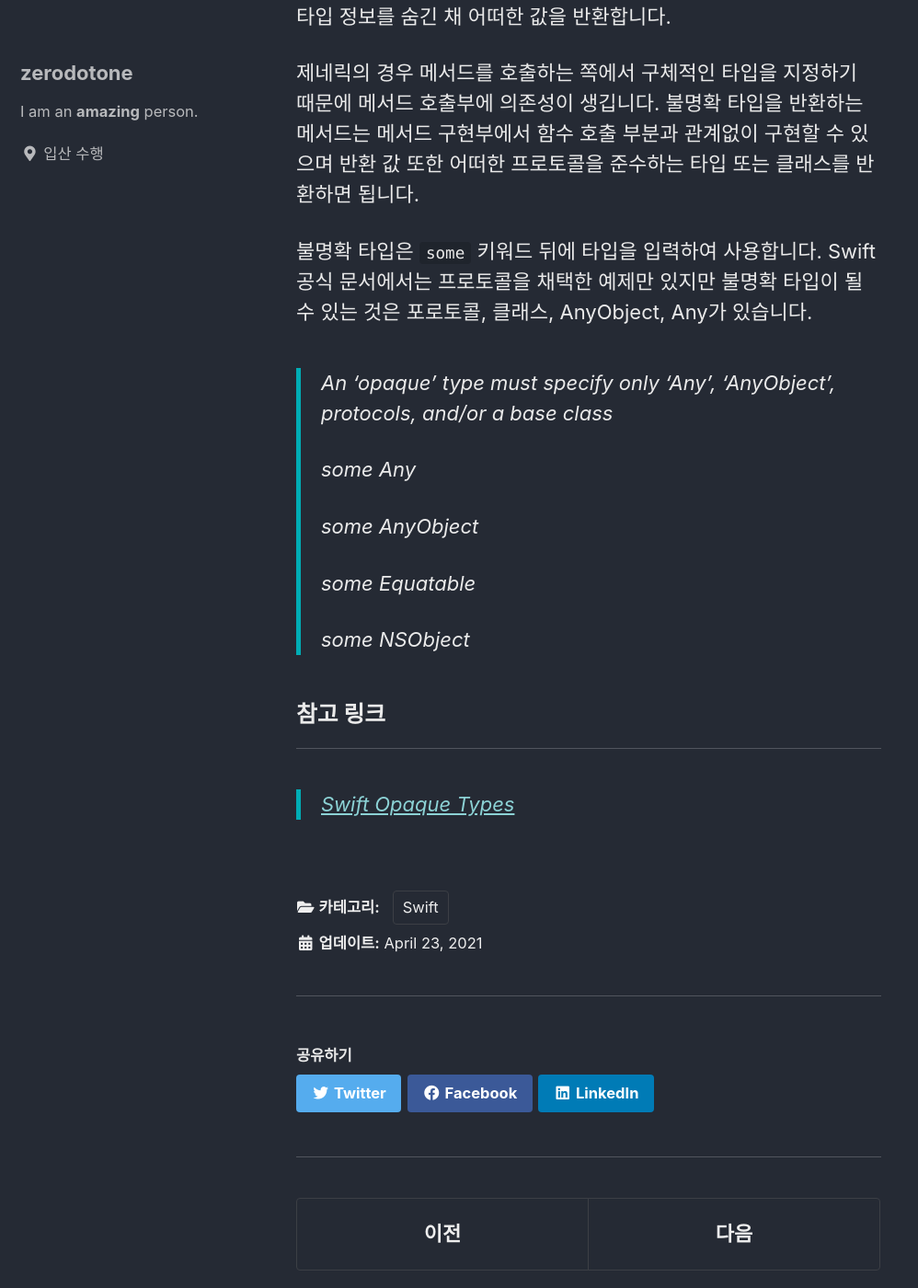
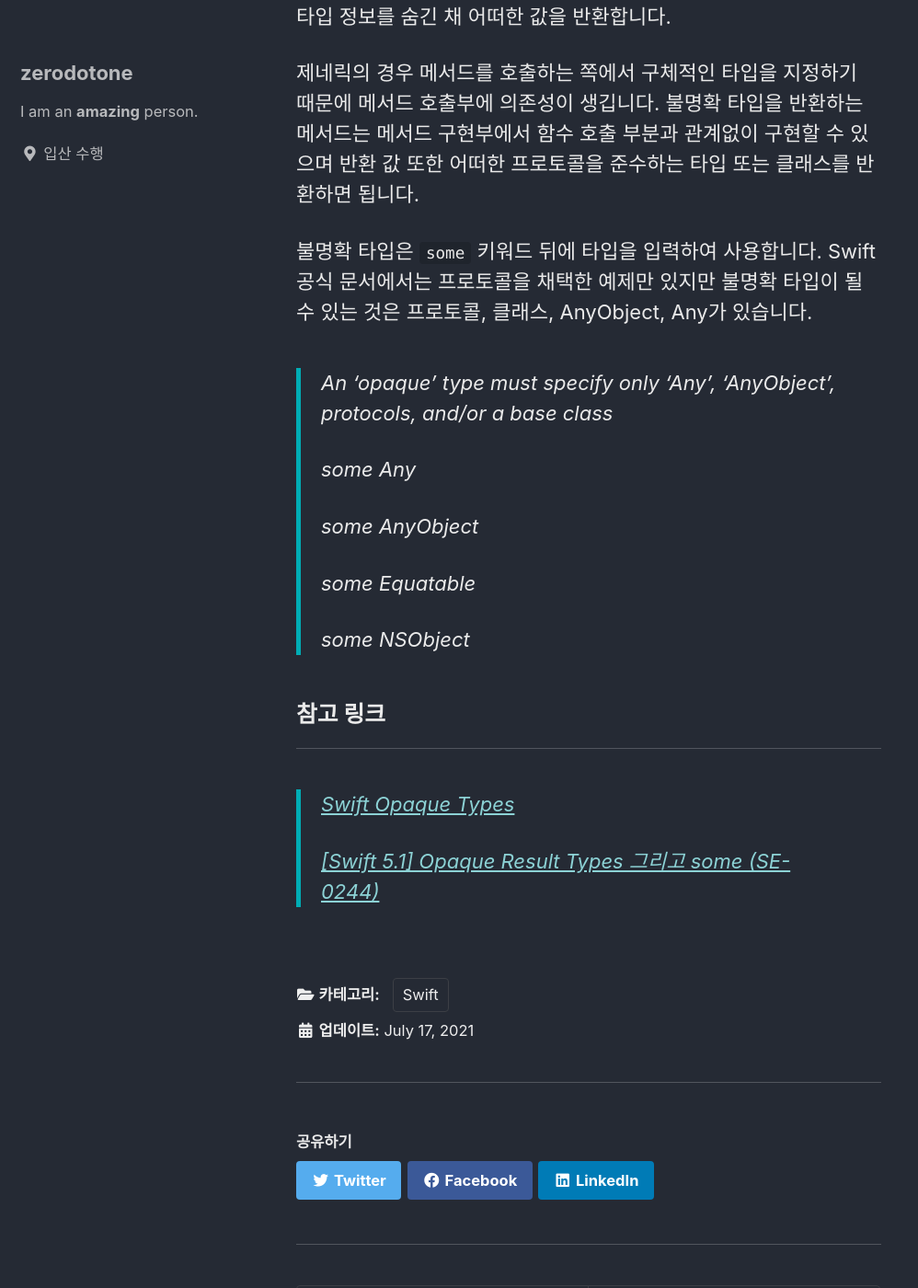
Before and after one commit to zdodev/zdodev.github.io, a Jekyll site: the page built from _posts/2021-04-23-Swift-불명확-타입(Opaque-Type)이란?.md, in a window 1280 px wide and 1400 px high, scrolled down 391 px. Shown: the whole window at 92% size, without its empty margins (0-998 px from the left). Built offline with Jekyll 4.4.1, drawn with Linux system fonts in a browser that asks for light colours; cached includes are drawn as plain includes.

Commit message:
✍️: 오타 수정 및 참고 링크 추가.

```diff
--- a/_posts/2021-04-23-Swift-불명확-타입(Opaque-Type)이란?.md
+++ b/_posts/2021-04-23-Swift-불명확-타입(Opaque-Type)이란?.md
@@ -2,7 +2,7 @@
 title: "Swift 불명확 타입(Opaque Type)이란?"
 categories:
   - Swift
-last_modified_at: 2021-04-23 01:30:00
+last_modified_at: 2021-07-17 14:30:00
 toc: true #Table of Contents
 comments: true
 
@@ -15,7 +15,7 @@ comments: true
 
 제네릭의 경우 메서드를 호출하는 쪽에서 구체적인 타입을 지정하기 때문에 메서드 호출부에 의존성이 생깁니다. 불명확 타입을 반환하는 메서드는 메서드 구현부에서 함수 호출 부분과 관계없이 구현할 수 있으며 반환 값 또한 어떠한 프로토콜을 준수하는 타입 또는 클래스를 반환하면 됩니다.
 
-불명확 타입은 `some` 키워드 뒤에 타입을 입력하여 사용합니다. Swift 공식 문서에서는 프로토콜을 채택한 예제만 있지만 불명확 타입이 될 수 있는 것은 포로토콜, 클래스, AnyObject, Any가 있습니다.
+불명확 타입은 `some` 키워드 뒤에 타입을 입력하여 사용합니다. Swift 공식 문서에서는 프로토콜을 채택한 예제만 있지만 불명확 타입이 될 수 있는 것은 프로토콜, 클래스, AnyObject, Any가 있습니다.
 
 > An 'opaque' type must specify only 'Any', 'AnyObject', protocols, and/or a base class
 >
@@ -32,3 +32,5 @@ comments: true
 ---
 
 > [Swift Opaque Types](https://docs.swift.org/swift-book/LanguageGuide/OpaqueTypes.html#)
+>
+> [[Swift 5.1] Opaque Result Types 그리고 some (SE-0244)](https://seorenn.tistory.com/30)
```
